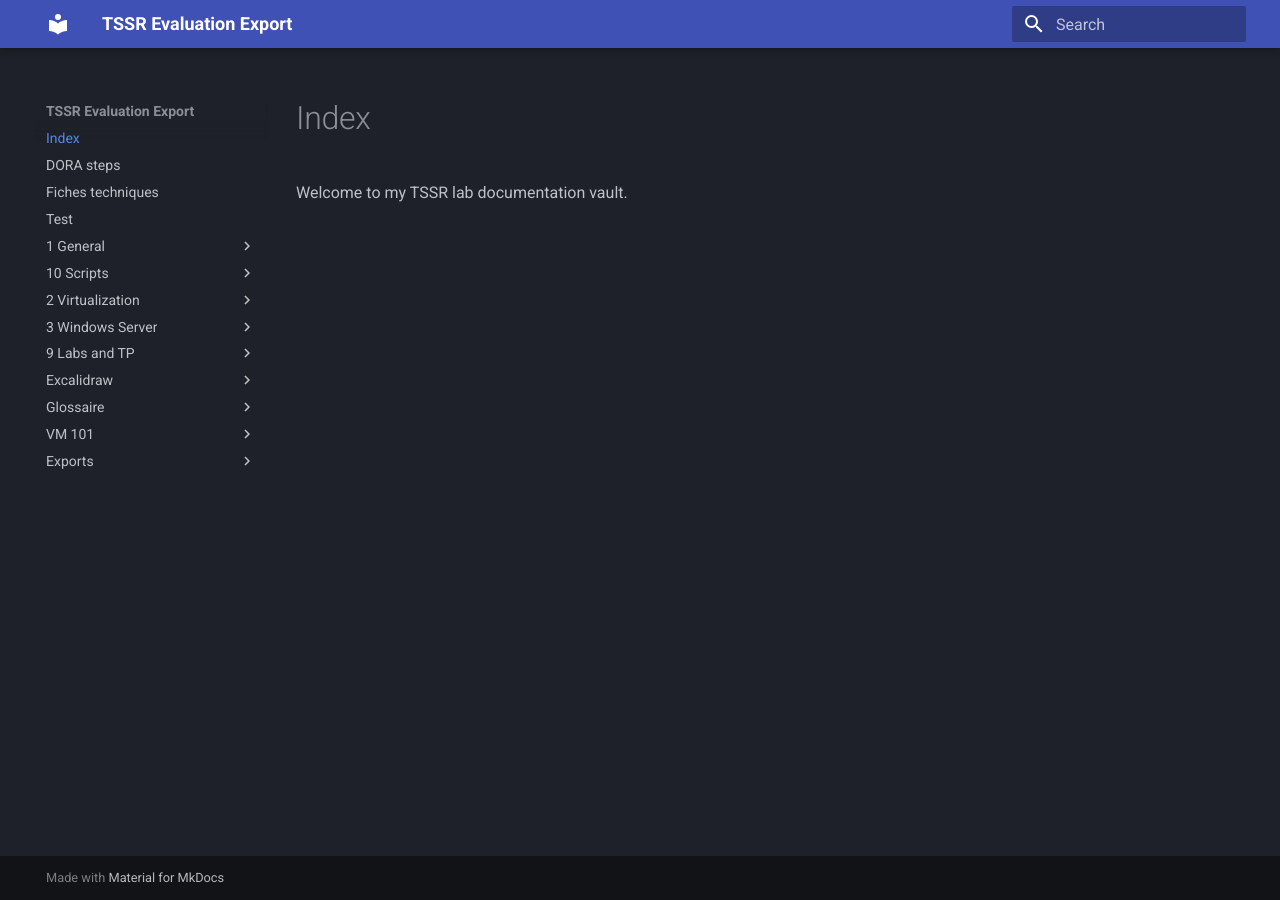
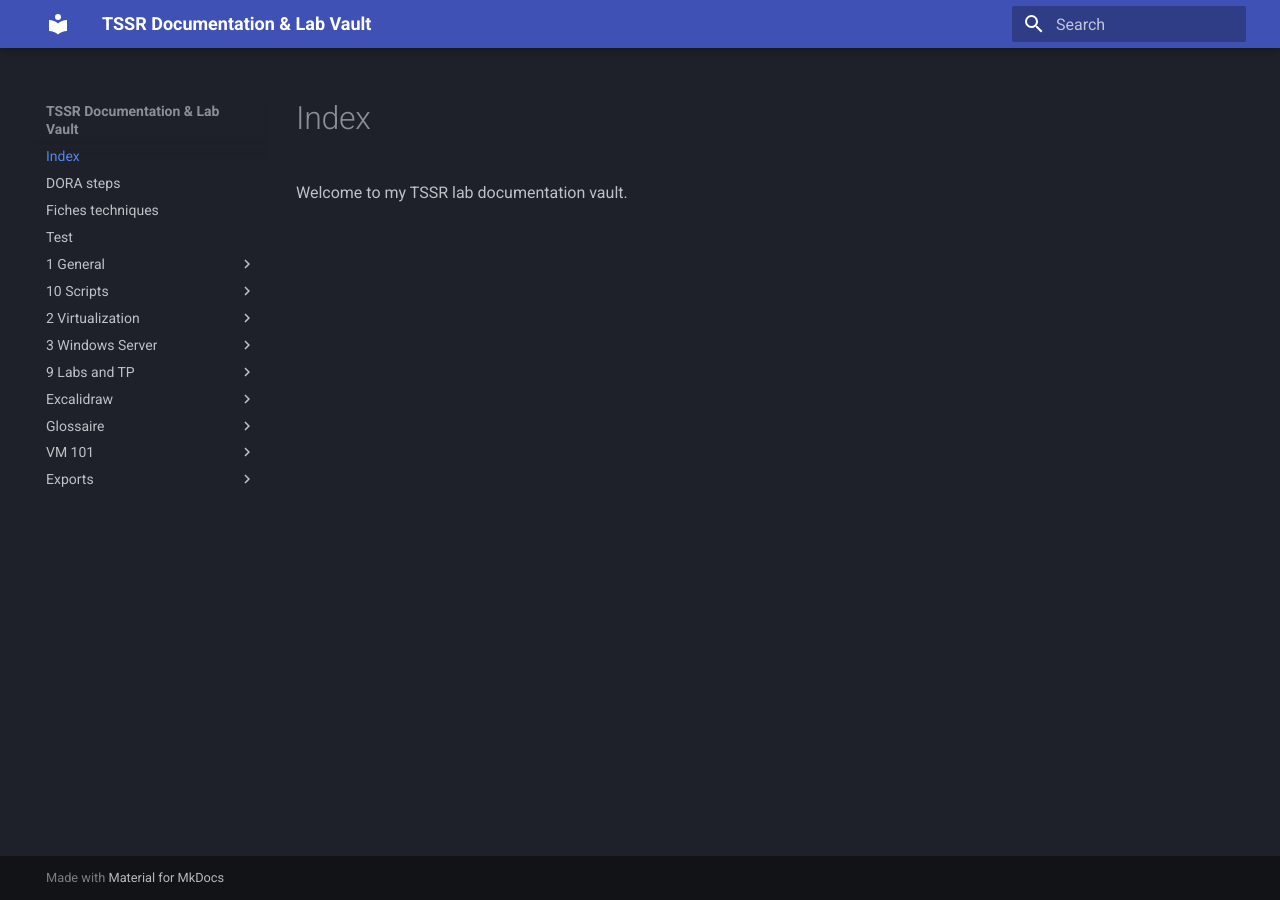
Before and after one commit to Natalshadow/TSSR_Doc, an MkDocs documentation site: the page built from docs/index.md, in a window 1280 px wide. Built offline with MkDocs 1.6.1 and Material for MkDocs 9.7.7, drawn with Linux system fonts in a browser that asks for light colours.

Commit message:
vault backup: 2026-10-20 16:29:37

```diff
--- a/mkdocs.yaml
+++ b/mkdocs.yaml
@@ -1,8 +1,7 @@
-site_name: TSSR Evaluation Export
-site_description: TSSR Lab Deliverable
+site_name: TSSR Documentation & Lab Vault
+site_description: TSSR Lab Runbooks, Configs, and Notes
 site_url: https://natalshadow.github.io/TSSR_Doc/
 
-# Change the target directory to only build files inside docs/exports
 docs_dir: docs
 
 theme:
@@ -19,7 +18,6 @@ theme:
 plugins:
   - search
 
-
 markdown_extensions:
   - pymdownx.arithmatex:
       generic: true
```
